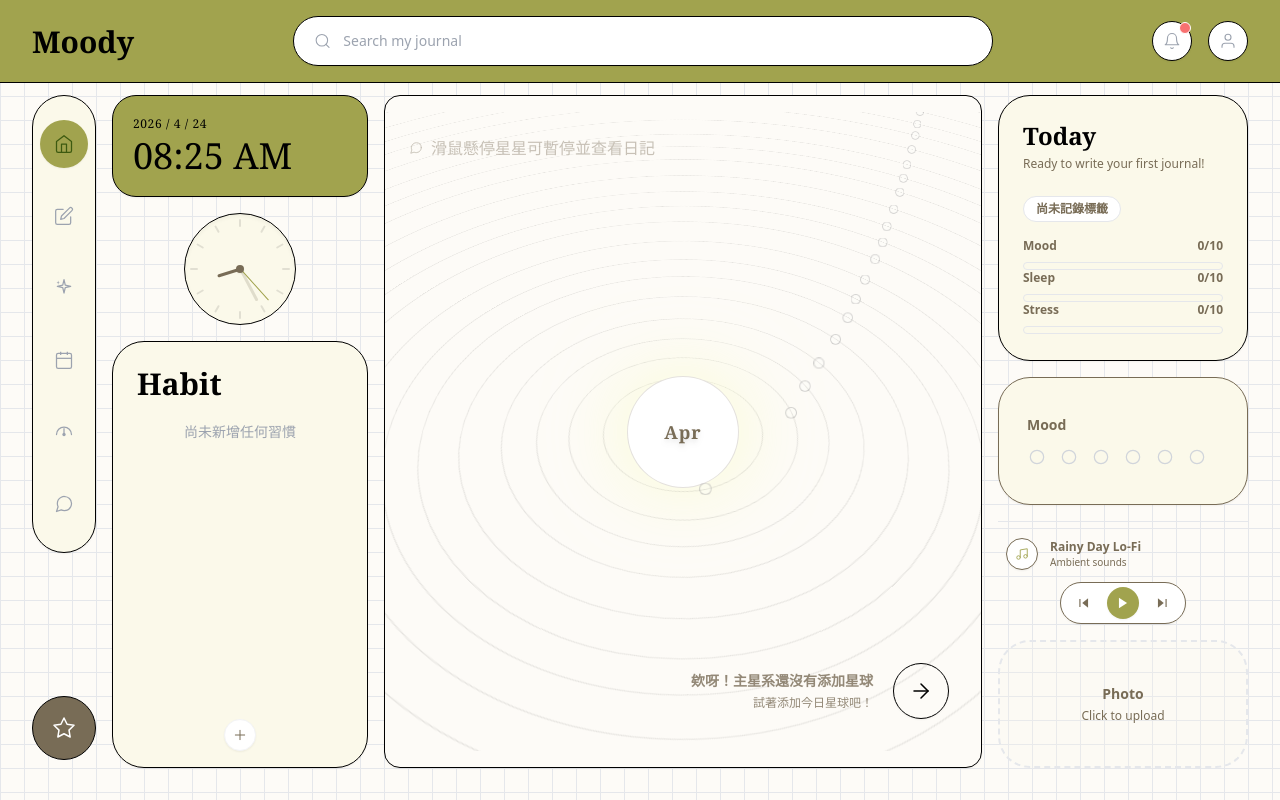
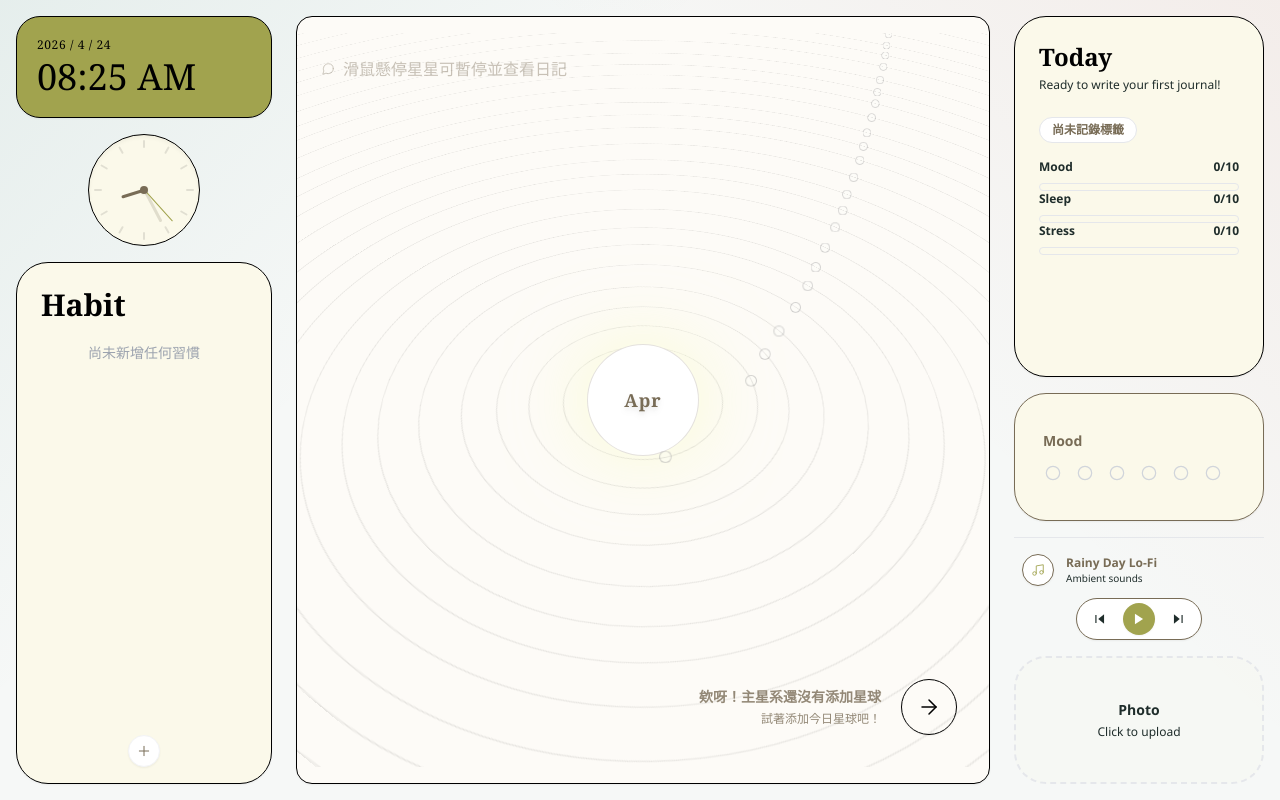
Before and after one commit to Zixin717/Moody-UI, a React (Vite) app: page /home in a window 1280 px wide. Built offline with nearby package versions, Linux system fonts and the light colour scheme.

Commit message:
拆前端頁面

```diff
--- a/src/HomePage.jsx
+++ b/src/HomePage.jsx
@@ -5,7 +5,7 @@ import { Link, NavLink, useNavigate } from 'react-router-dom';  // 分頁元件
 /* ===== 獨立組件 ===== */
 import InteractiveGalaxy from './InteractiveGalaxy';
 import { mockEntries } from './mockEntries';
-import MainLayout from './MainLayout'; // 佈局
+// import MainLayout from './MainLayout'; // 佈局
 import Icon from './Icon'; // 全域 Icon
 
 
@@ -191,7 +191,8 @@ const handleFileChange = async (e) => {
 };
 
   return (
-      <MainLayout>
+    <div className="flex flex-row w-full h-full min-h-[800px] gap-6 p-4 bg-transparent">
+      {/*<MainLayout>*/}
 
         {/* ── Block 2 Habit（Left） ── */}
         <aside className="w-64 flex flex-col gap-4">
@@ -429,8 +430,8 @@ const handleFileChange = async (e) => {
 
         </aside>
 
-        </MainLayout>
-
+    {/*</MainLayout>*/}
+    </div>
 
 
   );
--- a/src/MainLayout.jsx
+++ b/src/MainLayout.jsx
@@ -193,13 +193,7 @@ const MainLayout = ({ children }) => {
                 <header className="relative z-45 bg-[var(--color-topbar)] border-b border-moBlack text-white flex items-center justify-between px-8 py-4 mb-3 flex-shrink-0">
                     <Link to="/home" className="text-[30px] text-moBlack font-bold font-serif cursor-pointer hover:text-moCitron transition-colors">Moody</Link>
 
-                    {/* 1-1 搜尋列 */}
-                    <div className="relative">
-                        <div className="flex items-center bg-white border border-moBlack focus-within:border-moAzure transition-all rounded-full px-5 py-2 w-[700px] h-[50px] shadow-sm">
-                            <Icon name="search" size={18} color="#9ca3af" />
-                            <input type="text" placeholder="Search my journal" className="ml-3 outline-none w-full text-sm bg-transparent placeholder-gray-400 text-gray-700" onClick={() => setOpenMenu('search')} />
-                        </div>
-                    </div>
+
 
                     {/* 1-2 通知＆帳號 */}
                     <div className="flex gap-4">
```
